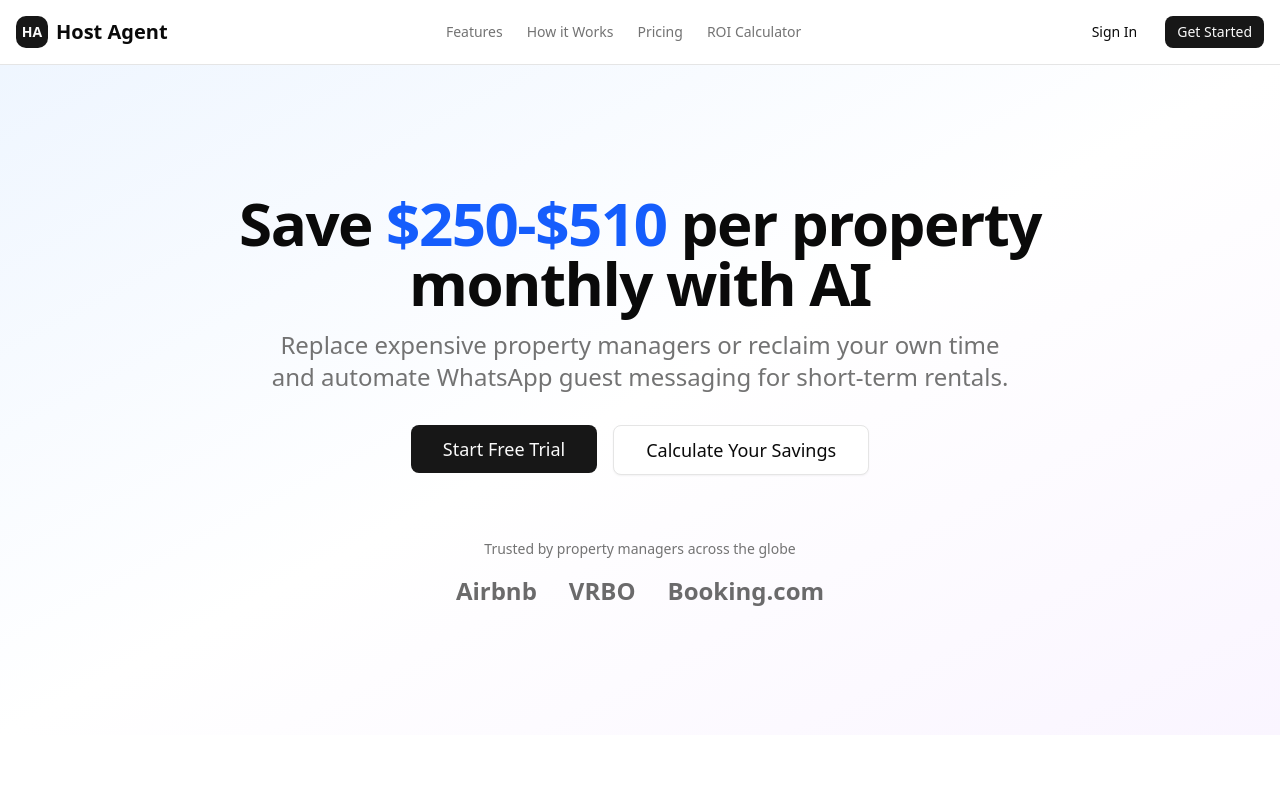
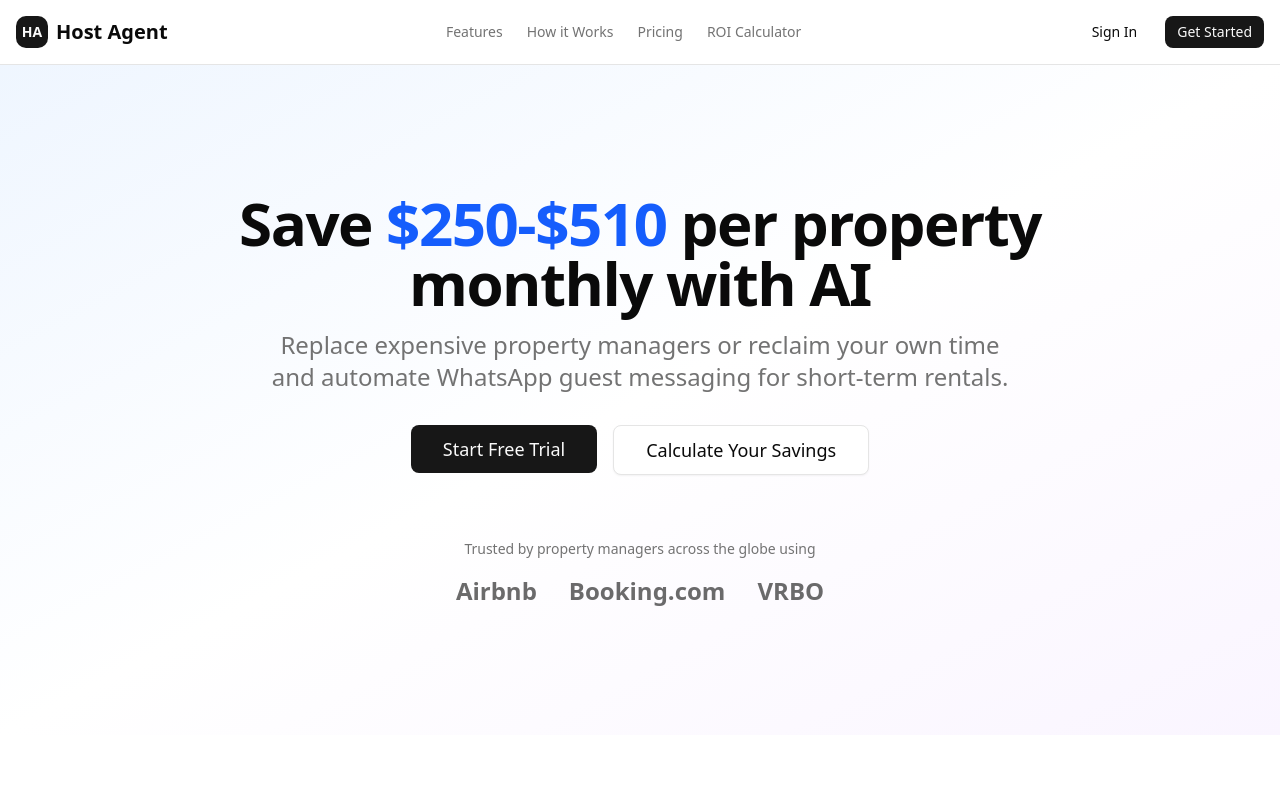
Before and after one commit to perryfardella/property-manager-agent, a Next.js app: page / in a window 1280 px wide. Shown: the top 800 px of the page. Built offline with nearby package versions, Linux system fonts and the light colour scheme; no server answers.

Commit message:
Clean up wording

```diff
--- a/app/page.tsx
+++ b/app/page.tsx
@@ -49,12 +49,12 @@ export default function Home() {
 
             <div className="pt-8">
               <p className="text-sm text-muted-foreground mb-4">
-                Trusted by property managers across the globe
+                Trusted by property managers across the globe using
               </p>
               <div className="flex items-center justify-center space-x-8 opacity-60">
                 <div className="text-2xl font-bold">Airbnb</div>
+                <div className="text-2xl font-bold">Booking.com</div>
                 <div className="text-2xl font-bold">VRBO</div>
-                <div className="text-2xl font-bold">Booking.com</div>
               </div>
             </div>
           </div>
```
